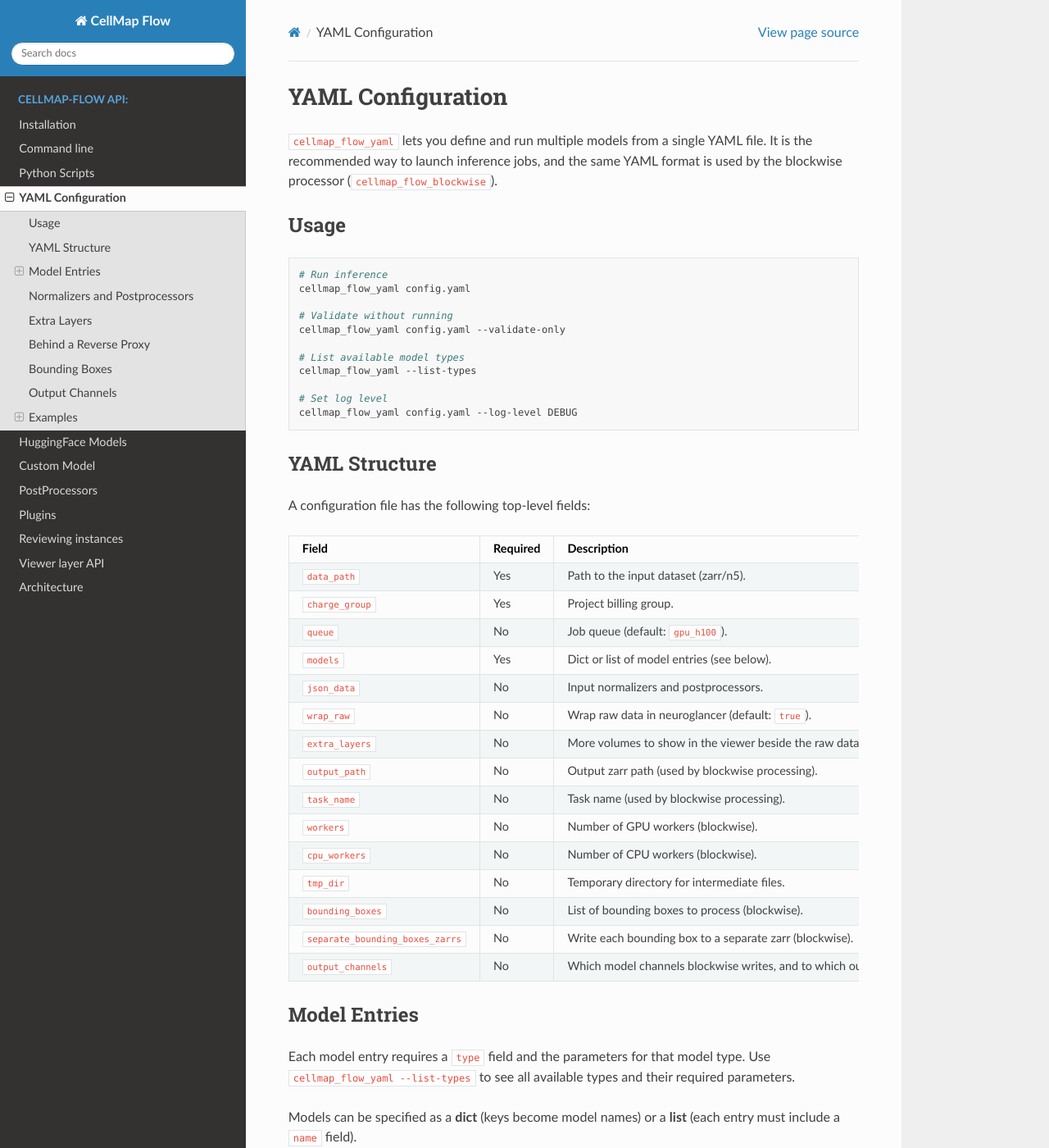
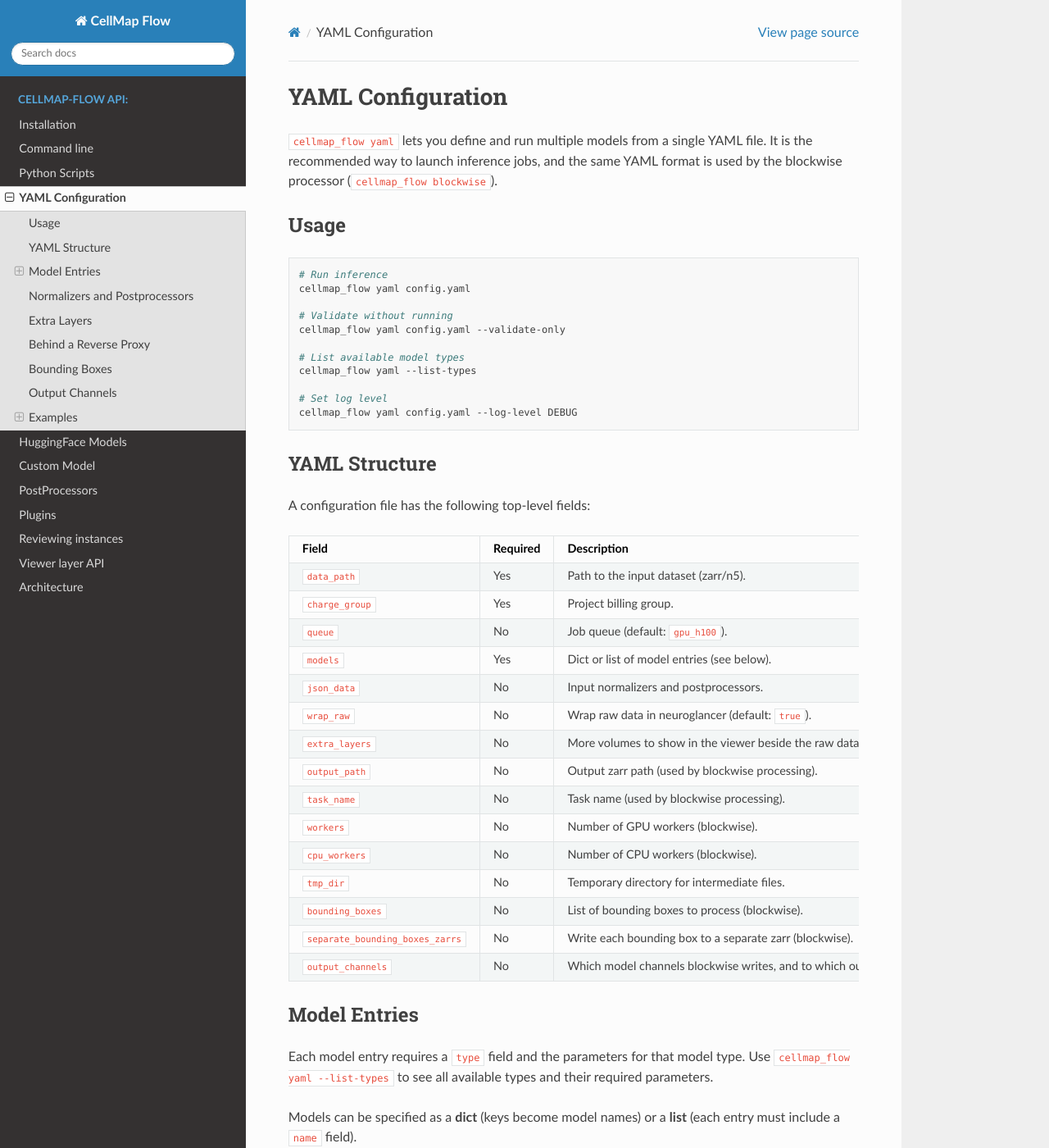
Before and after one commit to janelia-cellmap/cellmap-flow, a Sphinx documentation site: the page built from docs/source/yaml_config.rst, in a window 1280 px wide and 1400 px high. Shown: the whole window at 82% size. Built offline with Sphinx 7.4.7 and the Read the Docs theme 3.1.0, drawn with Linux system fonts in a browser that asks for light colours; pages that are not in the unit, such as notebooks, are missing from menus; some of the changed text lies outside the part shown.

```diff
--- a/docs/source/custom_script.rst
+++ b/docs/source/custom_script.rst
@@ -17,12 +17,12 @@ The CLI command looks like:
 
 .. code-block:: bash
 
-    cellmap_flow script -s /path/to/your_script.py -d /path/to/input_data.zarr -q gpu_h100 -P cellmap
+    cellmap_flow infer script -s /path/to/your_script.py -d /path/to/input_data.zarr -q gpu_h100 -P cellmap
 
 Minimum Requirements for Custom Scripts
 ---------------------------------------
 
-When using `cellmap_flow script`, your Python script **must define** a configuration object (typically the global scope) that satisfies the following:
+When using `cellmap_flow infer script`, your Python script **must define** a configuration object (typically the global scope) that satisfies the following:
 
 Required Attributes
 ^^^^^^^^^^^^^^^^^^^
@@ -45,7 +45,7 @@ You can test your script locally using:
 
 .. code-block:: bash
 
-    cellmap_flow script --script-path /path/to/your_script.py -d /path/to/input.zarr --server-check
+    cellmap_flow infer script --script-path /path/to/your_script.py -d /path/to/input.zarr --server-check
 
 This loads the script and runs the model on a single output chunk (chunk index
 2, 2, 2) in the current process, without submitting a job, and prints
--- a/docs/source/yaml_config.rst
+++ b/docs/source/yaml_config.rst
@@ -1,8 +1,8 @@
 YAML Configuration
 ===================
 
-``cellmap_flow_yaml`` lets you define and run multiple models from a single YAML file.
-It is the recommended way to launch inference jobs, and the same YAML format is used by the blockwise processor (``cellmap_flow_blockwise``).
+``cellmap_flow yaml`` lets you define and run multiple models from a single YAML file.
+It is the recommended way to launch inference jobs, and the same YAML format is used by the blockwise processor (``cellmap_flow blockwise``).
 
 Usage
 -----
@@ -10,16 +10,16 @@ Usage
 .. code-block:: bash
 
     # Run inference
-    cellmap_flow_yaml config.yaml
+    cellmap_flow yaml config.yaml
 
     # Validate without running
-    cellmap_flow_yaml config.yaml --validate-only
+    cellmap_flow yaml config.yaml --validate-only
 
     # List available model types
-    cellmap_flow_yaml --list-types
+    cellmap_flow yaml --list-types
 
     # Set log level
-    cellmap_flow_yaml config.yaml --log-level DEBUG
+    cellmap_flow yaml config.yaml --log-level DEBUG
 
 YAML Structure
 --------------
@@ -83,7 +83,7 @@ Model Entries
 -------------
 
 Each model entry requires a ``type`` field and the parameters for that model type.
-Use ``cellmap_flow_yaml --list-types`` to see all available types and their required parameters.
+Use ``cellmap_flow yaml --list-types`` to see all available types and their required parameters.
 
 Models can be specified as a **dict** (keys become model names) or a **list** (each entry must include a ``name`` field).
 
@@ -192,7 +192,7 @@ Normalizers are applied in order before inference. Postprocessors are applied in
 Extra Layers
 ------------
 
-``cellmap_flow_yaml`` can show more volumes in the viewer beside the raw data and the predictions, for instance an earlier prediction or an instance segmentation. Each is read as stored, without the input normalizers:
+``cellmap_flow yaml`` can show more volumes in the viewer beside the raw data and the predictions, for instance an earlier prediction or an instance segmentation. Each is read as stored, without the input normalizers:
 
 .. code-block:: yaml
 
@@ -354,5 +354,5 @@ Run blockwise processing with:
 
 .. code-block:: bash
 
-    cellmap_flow_blockwise config.yaml
-    cellmap_flow_blockwise config.yaml --log-level DEBUG
+    cellmap_flow blockwise config.yaml
+    cellmap_flow blockwise config.yaml --log-level DEBUG
```
Also changed, not shown: docs/source/scripts.rst (+16 -8 lines), 5 other files.
